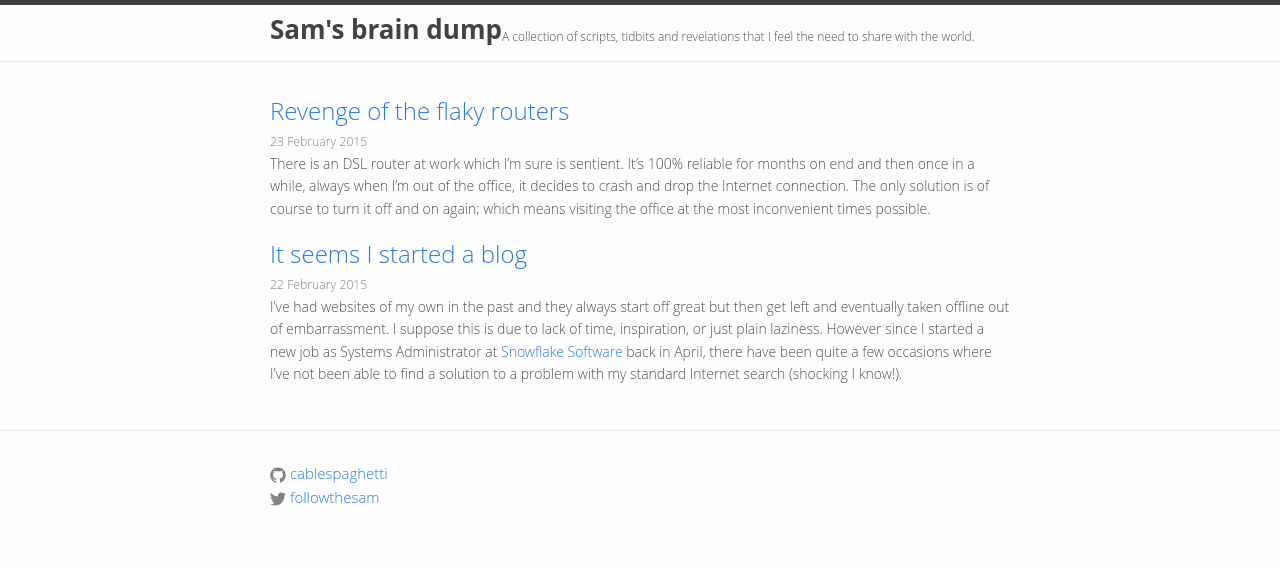
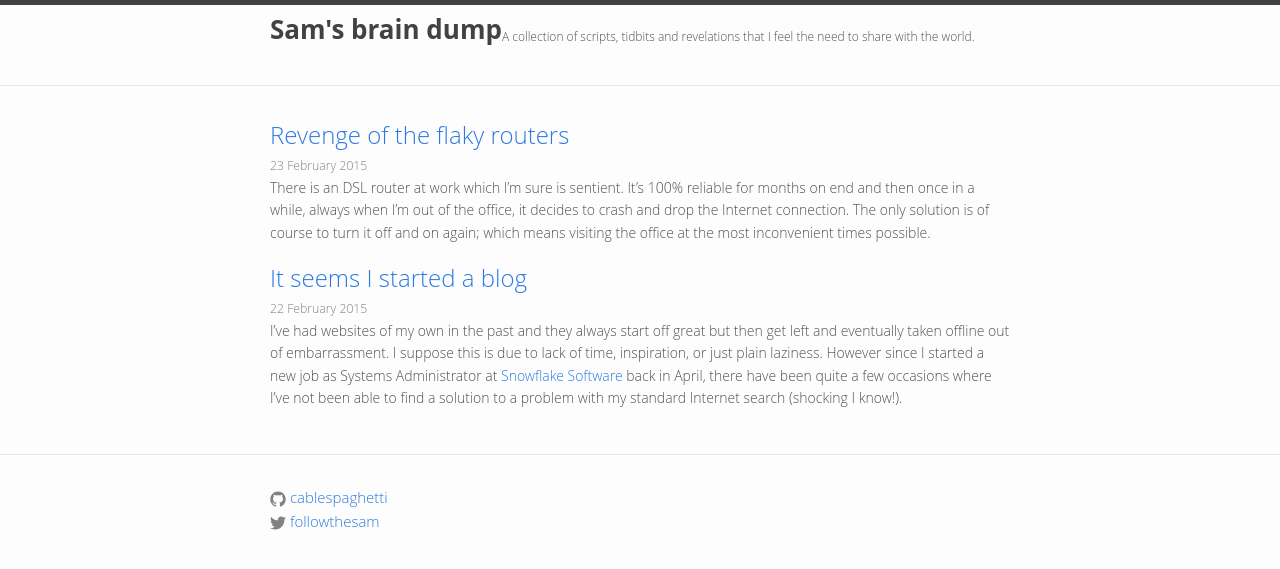
Before and after one commit to cablespaghetti/cablespaghetti.github.io, a Jekyll site: the page built from index.html, in a window 1280 px wide. Shown: the top 569 px of the page. Built offline with Jekyll 4.4.1, drawn with Linux system fonts in a browser that asks for light colours.

Commit message:
CSS Fixes

```diff
--- a/_sass/_base.scss
+++ b/_sass/_base.scss
@@ -20,7 +20,6 @@
     font-weight: 300;
     color: $text-color;
     background-color: $background-color;
-    -webkit-text-size-adjust: 100%;
 }
 
 
@@ -154,8 +153,7 @@
  * Wrapper
  */
 .wrapper {
-    max-width: -webkit-calc(800px - #{$spacing-unit*2});
-    max-width:         calc(800px - #{$spacing-unit*2});
+    max-width: #{(800-($spacing-unit*2))};
     margin-right: auto;
     margin-left: auto;
     padding-right: $spacing-unit;
@@ -163,10 +161,9 @@
     @extend %clearfix;
 
     @include media-query($on-laptop) {
-        max-width: -webkit-calc(800px - #{$spacing-unit});
-        max-width:         calc(800px - #{$spacing-unit});
-        padding-right: $spacing-unit / 2;
-        padding-left: $spacing-unit / 2;
+        max-width: #{(800-$spacing-unit)};
+        padding-right: #{$spacing-unit/2};
+        padding-left: #{$spacing-unit/2};
     }
 }
 
@@ -196,9 +193,5 @@
         width: 16px;
         height: 16px;
         vertical-align: middle;
-
-        path {
-            fill: $grey-color;
-        }
     }
 }
--- a/_sass/_layout.scss
+++ b/_sass/_layout.scss
@@ -4,7 +4,7 @@
 .site-header {
     border-top: 5px solid $grey-color-dark;
     border-bottom: 1px solid $grey-color-light;
-    min-height: 56px;
+    min-height: 80px;
 
     // Positioning context for the mobile navigation icon
     position: relative;
@@ -69,10 +69,6 @@
             > svg {
                 width: 18px;
                 height: 15px;
-
-                path {
-                    fill: $grey-color-dark;
-                }
             }
         }
 
@@ -126,44 +122,6 @@
     margin-bottom: #{$spacing-unit/2};
     padding-left: #{$spacing-unit/2};
 }
-
-.footer-col-1 {
-    width: -webkit-calc(35% - #{$spacing-unit/2});
-    width:         calc(35% - #{$spacing-unit/2});
-}
-
-.footer-col-2 {
-    width: -webkit-calc(20% - #{$spacing-unit/2});
-    width:         calc(20% - #{$spacing-unit/2});
-}
-
-.footer-col-3 {
-    width: -webkit-calc(45% - #{$spacing-unit/2});
-    width:         calc(45% - #{$spacing-unit/2});
-}
-
-@include media-query($on-laptop) {
-    .footer-col-1,
-    .footer-col-2 {
-        width: -webkit-calc(50% - #{$spacing-unit/2});
-        width:         calc(50% - #{$spacing-unit/2});
-    }
-
-    .footer-col-3 {
-        width: -webkit-calc(100% - #{$spacing-unit/2});
-        width:         calc(100% - #{$spacing-unit/2});
-    }
-}
-
-@include media-query($on-palm) {
-    .footer-col {
-        float: none;
-        width: -webkit-calc(100% - #{$spacing-unit/2});
-        width:         calc(100% - #{$spacing-unit/2});
-    }
-}
-
-
 
 /**
  * Page content
```
